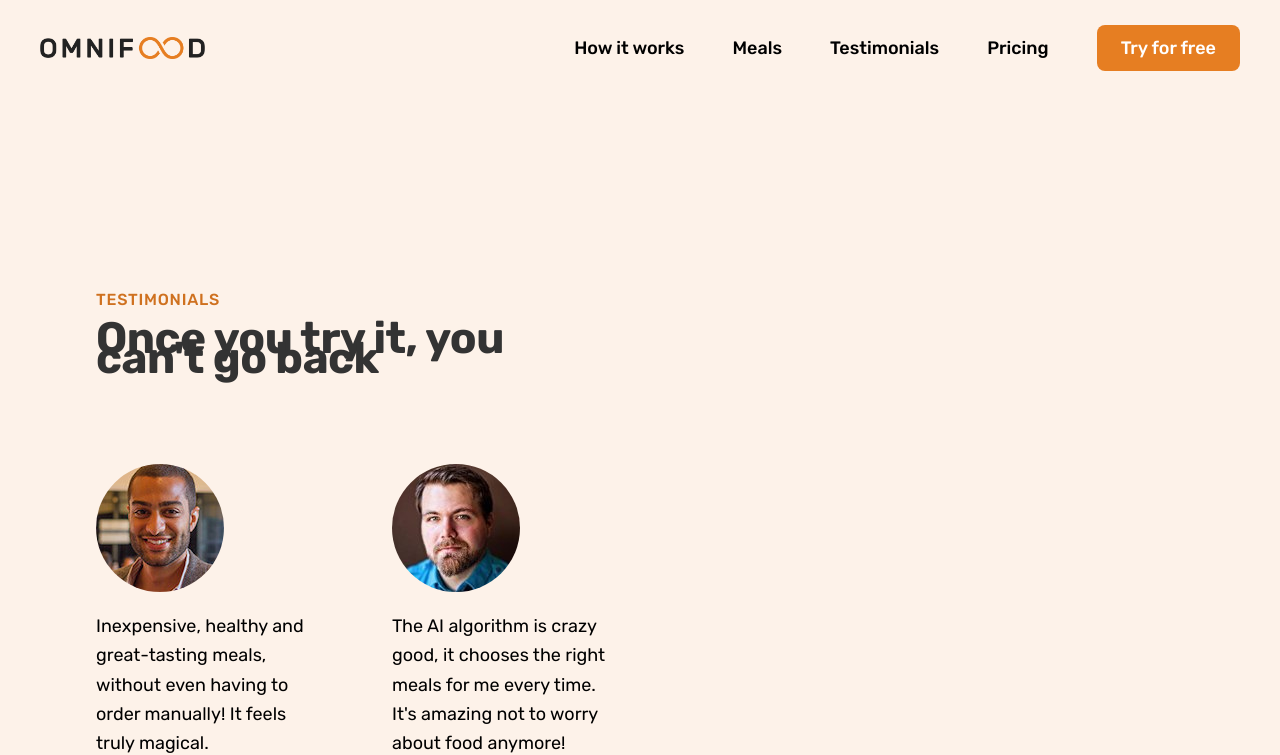
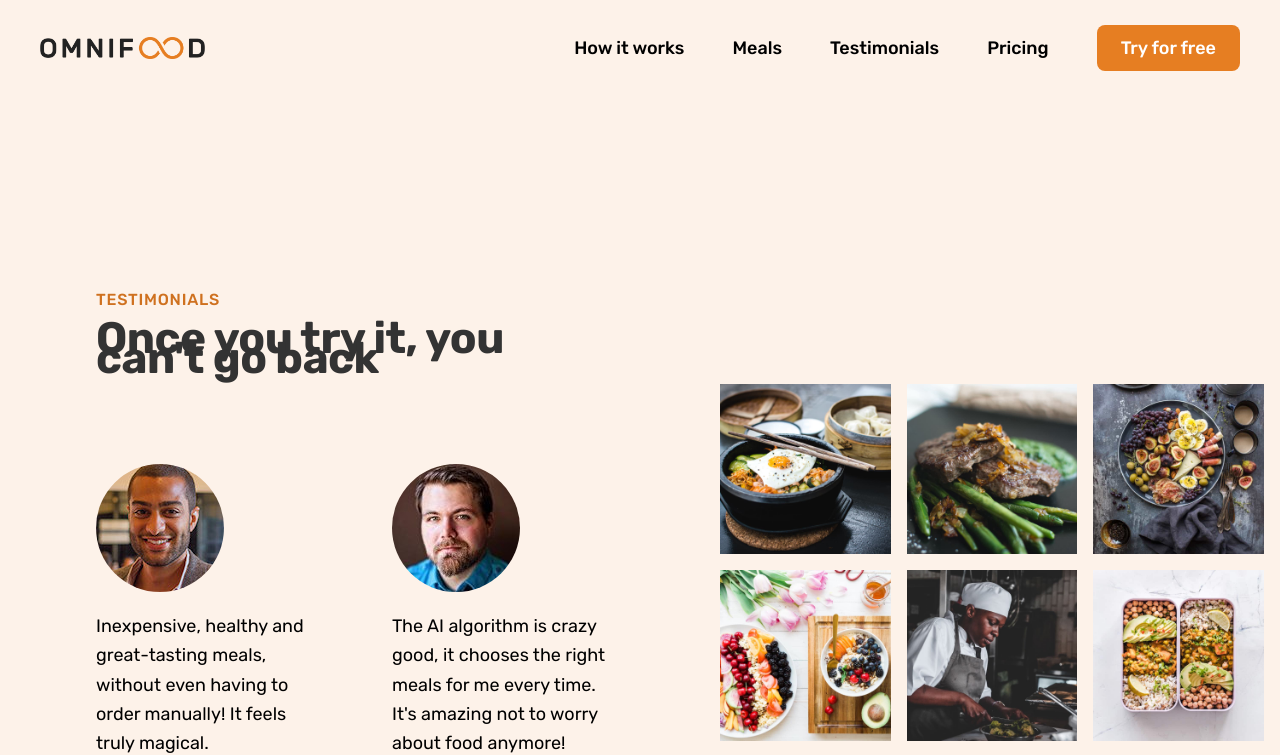
Before and after one commit to riwepo/omnifood-nextjs, a Next.js app: page / in a window 1280 px wide. Shown: the top 755 px of the page. Built offline with nearby package versions, Linux system fonts and the light colour scheme.

Commit message:
added testimonial gallery

```diff
--- /dev/null
+++ b/src/components/testimonials/gallery-item.js
@@ -0,0 +1,35 @@
+import Image from "next/image";
+
+function GalleryItem({ index }) {
+  const imgWidth = 800 * 1;
+  const imgHeight = 800 * 1;
+  const src = `/img/gallery/gallery-${index}.jpg`;
+  const alt = "Photo of beautifully  arranged food";
+  return (
+    <figure className="gallery-item block overflow-hidden ">
+      <Image
+        width={imgHeight}
+        height={imgWidth}
+        className="gallery-img transition-all duration-300 hover:scale-[1.1]"
+        alt={alt}
+        src={src}
+      />
+    </figure>
+  );
+}
+
+export default GalleryItem;
+
+// .gallery-item {
+//   overflow: hidden;
+// }
+
+// .gallery-item img {
+//   display: block;
+//   width: 100%;
+//   transition: all 0.4s;
+// }
+
+// .gallery-item img:hover {
+//   transform: scale(1.1);
+// }
--- /dev/null
+++ b/src/components/testimonials/gallery.js
@@ -0,0 +1,21 @@
+import GalleryItem from "./gallery-item";
+
+function Gallery() {
+  const galleryIndexes = Array.from({ length: 12 }, (v, k) => k + 1);
+  return (
+    <div className="gallery grid grid-cols-3 gap-x-4 gap-y-4 p-4">
+      {galleryIndexes.map((index) => {
+        return <GalleryItem key={index} index={index} />;
+      })}
+    </div>
+  );
+}
+
+export default Gallery;
+
+// .gallery {
+//   display: grid;
+//   grid-template-columns: repeat(3, 1fr);
+//   gap: 1.6rem;
+//   padding: 1.6rem;
+// }
--- a/src/components/testimonials/testimonials.js
+++ b/src/components/testimonials/testimonials.js
@@ -1,5 +1,6 @@
 import HeadingSecondary from "../ui/heading-secondary";
 import Subheading from "../ui/subheading";
+import Gallery from "./gallery";
 import TestimonialPeople from "./testimonial-people";
 
 function Testimonials() {
@@ -13,6 +14,7 @@ function Testimonials() {
         <HeadingSecondary>Once you try it, you can't go back</HeadingSecondary>
         <TestimonialPeople />
       </div>
+      <Gallery />
     </section>
   );
 }
```
